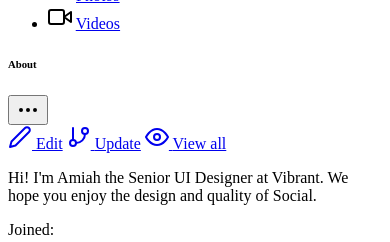
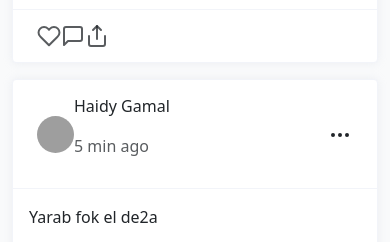
Before and after one commit to Haidyg/social-media-web, a Django app: page /profile in a window 390 px wide; the page is wider, and only the part inside the window is pictured. Shown: the part 806-1048 px from the top of that part. Run offline with Django 4.2, Linux system fonts and the light colour scheme; some libraries are stand-ins or nearby versions; grey boxes are pictures that could not be loaded.

Commit message:
First commit

```diff
--- a/social_media/forms.py
+++ b/social_media/forms.py
@@ -14,7 +14,6 @@ class UserForm(forms.Form):
 		fields = ['email','password']
 
 
-
 # Create your forms here.
 class RegisterForm(UserCreationForm):
 	password1 = forms.CharField(max_length=28)
@@ -22,7 +21,8 @@ class RegisterForm(UserCreationForm):
 	email = forms.EmailField(max_length=254, help_text='Required field')
 	class Meta:
 		model = User
-		fields = ['email','password1', 'password2']
+		fields = ['username','email','password1', 'password2']
+
 
 # Form for updating user email
 class UpdateUserForm(forms.ModelForm):
--- a/social_media/models.py
+++ b/social_media/models.py
@@ -15,6 +15,7 @@ class Profile(models.Model):
 
 	def __str__(self):
 		return f'{self.user.username} Profile'
+
 
 # Model for storing post
 class Post(models.Model):
--- a/social_media/templates/friends/index.html
+++ b/social_media/templates/friends/index.html
@@ -4,7 +4,7 @@
   <head>
     <meta charset="utf-8">
     <meta name="viewport" content="width=device-width, initial-scale=1">
-    <title>Bootstrap demo</title>
+    <title>My Friends</title>
     <link href="https://cdn.jsdelivr.net/npm/bootstrap@5.3.0-alpha3/dist/css/bootstrap.min.css" rel="stylesheet" integrity="sha384-KK94CHFLLe+nY2dmCWGMq91rCGa5gtU4mk92HdvYe+M/SXH301p5ILy+dN9+nJOZ" crossorigin="anonymous">
     <link href="https://maxcdn.bootstrapcdn.com/font-awesome/4.3.0/css/font-awesome.min.css" rel="stylesheet">
     <link href="{% static 'css/site.css' %}" rel="stylesheet" type="text/css" >
--- a/social_media/templates/home/index.html
+++ b/social_media/templates/home/index.html
@@ -4,7 +4,7 @@
   <head>
     <meta charset="utf-8">
     <meta name="viewport" content="width=device-width, initial-scale=1">
-    <title>Bootstrap demo</title>
+    <title>Timeline</title>
     <link href="https://cdn.jsdelivr.net/npm/bootstrap@5.3.0-alpha3/dist/css/bootstrap.min.css" rel="stylesheet" integrity="sha384-KK94CHFLLe+nY2dmCWGMq91rCGa5gtU4mk92HdvYe+M/SXH301p5ILy+dN9+nJOZ" crossorigin="anonymous">
     <link href="https://maxcdn.bootstrapcdn.com/font-awesome/4.3.0/css/font-awesome.min.css" rel="stylesheet">
     <link href="{% static 'css/home.css' %}" rel="stylesheet" type="text/css" >
@@ -52,8 +52,6 @@
                         style="padding-left: 2.5rem; padding-right: 2.5rem;">Post</button>
                     </div>
                 </form>
-
-
               </div>
 
               <div class="row">
--- a/social_media/templates/profile/index.html
+++ b/social_media/templates/profile/index.html
@@ -1,4 +1,15 @@
-
+{% load static %}
+<!doctype html>
+<html lang="en">
+  <head>
+    <meta charset="utf-8">
+    <meta name="viewport" content="width=device-width, initial-scale=1">
+    <title>Profile</title>
+    <link href="https://cdn.jsdelivr.net/npm/bootstrap@5.3.0-alpha3/dist/css/bootstrap.min.css" rel="stylesheet" integrity="sha384-KK94CHFLLe+nY2dmCWGMq91rCGa5gtU4mk92HdvYe+M/SXH301p5ILy+dN9+nJOZ" crossorigin="anonymous">
+    <link href="https://maxcdn.bootstrapcdn.com/font-awesome/4.3.0/css/font-awesome.min.css" rel="stylesheet">
+    <link href="{% static 'css/profile.css' %}" rel="stylesheet" type="text/css" >
+</head>
+  <body>
     <div class="container">
         <div class="profile-page tx-13">
             <div class="row">
@@ -7,11 +18,11 @@
                         <div class="cover">
                             <div class="gray-shade"></div>
                             <figure>
-                            <img src="https://bootdey.com/img/Content/bg1.jpg" class="img-fluid" alt="profile cover">
+                                <img src="https://th.bing.com/th/id/R.b0e2df6b9d43356f25f6af58c2607c7e?rik=%2bIahhXkOMveLOg&riu=http%3a%2f%2fwonderfulengineering.com%2fwp-content%2fuploads%2f2016%2f01%2fDesktop-Background-11.jpg&ehk=AyHyt4I6s%2fsCqgCoYEiLCDIinXNjJH5760TzhxKCKNs%3d&risl=&pid=ImgRaw&r=0" class="img-fluid" alt="profile cover">
                             </figure>
                             <div class="cover-body d-flex justify-content-between align-items-center">
                                 <div>
-                                <img class="profile-pic" src="https://bootdey.com/img/Content/avatar/avatar6.png" alt="profile">
+                                    <img class="profile-pic" src="https://whatsondisneyplus.com/wp-content/uploads/2021/09/bart-.png" alt="profile">
                                     <span class="profile-name">Haidy Gamal</span>
                                 </div>
                                 <div class="d-none d-md-block">
@@ -25,19 +36,12 @@
                             </div>
                         </div>
                         <div class="header-links">
-                        <ul class="links d-flex align-items-center mt-3 mt-md-0">
+
                                 <li class="header-link-item d-flex align-items-center active">
                                     <svg xmlns="http://www.w3.org/2000/svg" width="24" height="24" viewBox="0 0 24 24" fill="none" stroke="currentColor" stroke-width="2" stroke-linecap="round" stroke-linejoin="round" class="feather feather-columns mr-1 icon-md">
                                         <path d="M12 3h7a2 2 0 0 1 2 2v14a2 2 0 0 1-2 2h-7m0-18H5a2 2 0 0 0-2 2v14a2 2 0 0 0 2 2h7m0-18v18"></path>
                                     </svg>
-                                <a class="pt-1px d-none d-md-block" href="#">Timeline</a>
-                            </li>
-                            <li class="header-link-item ml-3 pl-3 border-left d-flex align-items-center">
-                                <svg xmlns="http://www.w3.org/2000/svg" width="24" height="24" viewBox="0 0 24 24" fill="none" stroke="currentColor" stroke-width="2" stroke-linecap="round" stroke-linejoin="round" class="feather feather-user mr-1 icon-md">
-                                    <path d="M20 21v-2a4 4 0 0 0-4-4H8a4 4 0 0 0-4 4v2"></path>
-                                    <circle cx="12" cy="7" r="4"></circle>
-                                </svg>
-                                <a class="pt-1px d-none d-md-block" href="#">About</a>
+                                    <a class="pt-1px d-none d-md-block" href="http://127.0.0.1:8000/home">Timeline</a>
                                 </li>
                                 <li class="header-link-item ml-3 pl-3 border-left d-flex align-items-center">
                                     <svg xmlns="http://www.w3.org/2000/svg" width="24" height="24" viewBox="0 0 24 24" fill="none" stroke="currentColor" stroke-width="2" stroke-linecap="round" stroke-linejoin="round" class="feather feather-users mr-1 icon-md">
@@ -46,7 +50,7 @@
                                         <path d="M23 21v-2a4 4 0 0 0-3-3.87"></path>
                                         <path d="M16 3.13a4 4 0 0 1 0 7.75"></path>
                                     </svg>
-                                <a class="pt-1px d-none d-md-block" href="#">Friends <span class="text-muted tx-12">3,765</span></a>
+                                    <a class="pt-1px d-none d-md-block" href="http://127.0.0.1:8000/friends">Friends</a>
                                 </li>
                                 <li class="header-link-item ml-3 pl-3 border-left d-flex align-items-center">
                                     <svg xmlns="http://www.w3.org/2000/svg" width="24" height="24" viewBox="0 0 24 24" fill="none" stroke="currentColor" stroke-width="2" stroke-linecap="round" stroke-linejoin="round" class="feather feather-image mr-1 icon-md">
@@ -114,7 +118,7 @@
                             </div>
                             <div class="mt-3">
                                 <label class="tx-11 font-weight-bold mb-0 text-uppercase">Email:</label>
-                            <p class="text-muted">me@nobleui.com</p>
+                                <p class="text-muted">HaidyGamal@nobleui.com</p>
                             </div>
                             <div class="mt-3">
                                 <label class="tx-11 font-weight-bold mb-0 text-uppercase">Website:</label>
@@ -146,14 +150,24 @@
                 <!-- middle wrapper start -->
                 <div class="col-md-8 col-xl-6 middle-wrapper">
                     <div class="row">
+                        <br>
+                        <form>
+                            <input name="user_id" id="user_id" type="hidden" value="{{request.user.id}}" />
+                            <div class="row">
+                                <textarea class="form-control" rows = "5" cols = "60" name = "description">What's in your mind?</textarea>
+                                <button type="submit" class="btn btn-primary btn-lg"
+                                style="padding-left: 2.5rem; padding-right: 2.5rem;">Post</button>
+                            </div>
+                        </form>
+                        <br>
                         <div class="col-md-12 grid-margin">
                             <div class="card rounded">
                                 <div class="card-header">
                                     <div class="d-flex align-items-center justify-content-between">
                                         <div class="d-flex align-items-center">
-                                        <img class="img-xs rounded-circle" src="https://bootdey.com/img/Content/avatar/avatar6.png" alt="">
+                                            <img class="img-xs rounded-circle" src="https://whatsondisneyplus.com/wp-content/uploads/2021/09/bart-.png" alt="">
                                             <div class="ml-2">
-                                            <p>Mike Popescu</p>
+                                                <p>Haidy Gamal</p>
                                                 <p class="tx-11 text-muted">1 min ago</p>
                                             </div>
                                         </div>
@@ -195,9 +209,10 @@
                                         </div>
                                     </div>
                                 </div>
+
                                 <div class="card-body">
-                                <p class="mb-3 tx-14">Lorem ipsum dolor sit amet, consectetur adipisicing elit. Accusamus minima delectus nemo unde quae recusandae assumenda.</p>
-                                <img class="img-fluid" src="https://bootdey.com/img/Content/avatar/avatar6.png" alt="">
+                                    <p class="mb-3 tx-14">Baby Bart Simpson</p>
+                                    <img class="img-fluid" src="https://lh5.googleusercontent.com/proxy/-6RtNMeCIek_Dt2yhXFm7P3XfRik6ORLukL9p6ukghNhxlrniNOhFmqimVZfIQOyzs5Qkkq1IR5jiaKG5qDOHNzBFu-5AUcwIgs-DLIvX5uYWEgXj6qQmh3mX52eMNHkozU6pX-aBREE6g2QlTqLy9AK=w1200-h630-p-k-no-nu" alt="">
                                 </div>
                                 <div class="card-footer">
                                     <div class="d-flex post-actions">
@@ -225,14 +240,15 @@
                                 </div>
                             </div>
                         </div>
+
                         <div class="col-md-12">
                             <div class="card rounded">
                                 <div class="card-header">
                                     <div class="d-flex align-items-center justify-content-between">
                                         <div class="d-flex align-items-center">
-                                        <img class="img-xs rounded-circle" src="https://bootdey.com/img/Content/avatar/avatar6.png" alt="">
+                                            <img class="img-xs rounded-circle" src="https://whatsondisneyplus.com/wp-content/uploads/2021/09/bart-.png" alt="">
                                             <div class="ml-2">
-                                            <p>Mike Popescu</p>
+                                                <p>Haidy Gamal</p>
                                                 <p class="tx-11 text-muted">5 min ago</p>
                                             </div>
                                         </div>
@@ -275,7 +291,7 @@
                                     </div>
                                 </div>
                                 <div class="card-body">
-                                <p class="mb-3 tx-14">Lorem ipsum dolor sit amet, consectetur adipisicing elit.</p>
+                                    <p class="mb-3 tx-14">Yarab fok el de2a</p>
                                     <img class="img-fluid" src="../../../assets/images/sample2.jpg" alt="">
                                 </div>
                                 <div class="card-footer">
@@ -374,8 +390,8 @@
                                         <div class="d-flex align-items-center hover-pointer">
                                             <img class="img-xs rounded-circle" src="https://bootdey.com/img/Content/avatar/avatar2.png" alt="">
                                             <div class="ml-2">
-                                            <p>Mike Popescu</p>
-                                            <p class="tx-11 text-muted">12 Mutual Friends</p>
+                                                <p>Mike</p>
+                                                <p class="tx-11 text-muted"></p>
                                             </div>
                                         </div>
                                         <button class="btn btn-icon">
@@ -391,8 +407,8 @@
                                         <div class="d-flex align-items-center hover-pointer">
                                             <img class="img-xs rounded-circle" src="https://bootdey.com/img/Content/avatar/avatar3.png" alt="">
                                             <div class="ml-2">
-                                            <p>Mike Popescu</p>
-                                            <p class="tx-11 text-muted">12 Mutual Friends</p>
+                                                <p>Nancy</p>
+                                                <p class="tx-11 text-muted"></p>
                                             </div>
                                         </div>
                                         <button class="btn btn-icon">
@@ -408,8 +424,8 @@
                                         <div class="d-flex align-items-center hover-pointer">
                                             <img class="img-xs rounded-circle" src="https://bootdey.com/img/Content/avatar/avatar4.png" alt="">
                                             <div class="ml-2">
-                                            <p>Mike Popescu</p>
-                                            <p class="tx-11 text-muted">12 Mutual Friends</p>
+                                                <p>Safa</p>
+                                                <p class="tx-11 text-muted"></p>
                                             </div>
                                         </div>
                                         <button class="btn btn-icon">
@@ -425,8 +441,8 @@
                                         <div class="d-flex align-items-center hover-pointer">
                                             <img class="img-xs rounded-circle" src="https://bootdey.com/img/Content/avatar/avatar5.png" alt="">
                                             <div class="ml-2">
-                                            <p>Mike Popescu</p>
-                                            <p class="tx-11 text-muted">12 Mutual Friends</p>
+                                                <p>Zeyad</p>
+                                                <p class="tx-11 text-muted"></p>
                                             </div>
                                         </div>
                                         <button class="btn btn-icon">
@@ -442,8 +458,8 @@
                                         <div class="d-flex align-items-center hover-pointer">
                                             <img class="img-xs rounded-circle" src="https://bootdey.com/img/Content/avatar/avatar6.png" alt="">
                                             <div class="ml-2">
-                                            <p>Mike Popescu</p>
-                                            <p class="tx-11 text-muted">12 Mutual Friends</p>
+                                                <p>Refaey</p>
+                                                <p class="tx-11 text-muted"></p>
                                             </div>
                                         </div>
                                         <button class="btn btn-icon">
@@ -460,7 +476,7 @@
                                             <img class="img-xs rounded-circle" src="https://bootdey.com/img/Content/avatar/avatar7.png" alt="">
                                             <div class="ml-2">
                                                 <p>Mike Popescu</p>
-                                            <p class="tx-11 text-muted">12 Mutual Friends</p>
+                                                <p class="tx-11 text-muted"></p>
                                             </div>
                                         </div>
                                         <button class="btn btn-icon">
@@ -482,3 +498,6 @@
             </div>
         </div>
         </div>
+    <script src="https://cdn.jsdelivr.net/npm/bootstrap@5.3.0-alpha3/dist/js/bootstrap.bundle.min.js" integrity="sha384-ENjdO4Dr2bkBIFxQpeoTz1HIcje39Wm4jDKdf19U8gI4ddQ3GYNS7NTKfAdVQSZe" crossorigin="anonymous"></script>
+  </body>
+</html>
--- a/social_media/urls.py
+++ b/social_media/urls.py
@@ -2,13 +2,10 @@ from django.urls import path, include
 from django.contrib.auth import views as auth_views
 from. import views
 
-
 urlpatterns = [
-    path('',views.home, name='home'),
+    path('home',views.home, name='home'),
     path('login',views.login_request, name='login'),
     path('profile',views.profile, name='profile'),
     path('register',views.register, name='register'),
     path('friends',views.friends, name='friends'),
-    path('home',views.home, name='home'),
-
 ]
--- a/social_media/views.py
+++ b/social_media/views.py
@@ -17,16 +17,13 @@ import itertools
 from .forms import RegisterForm
 
 
-
-
 def home(request):
     print(f" Request {request}")
-    # user = request.user
+    user = request.user
     if request.user.is_authenticated:
-         return render(request, 'home/index.html')
+        return render(request, 'home/index.html')
     else:
         return redirect('login')
-
 
 
 def profile(request):
@@ -68,9 +65,9 @@ def register(request):
             print(f'form isValid {form}')
             form.save()
             print("form after save")
-            email = form.cleaned_data.get('email')
+            username = form.cleaned_data.get('username')
             raw_password = form.cleaned_data.get('password')
-            #account = authenticate(email=email, password=raw_password)
+            account = authenticate(username=username, password=raw_password)
             login(request)
 
             return redirect('home')
```
Also changed, not shown: social_media/templates/login/index.html (+4 -38 lines), social_media/templates/register/index.html (+10 -3 lines). Lines whose indentation alone changed are shown as unchanged.
